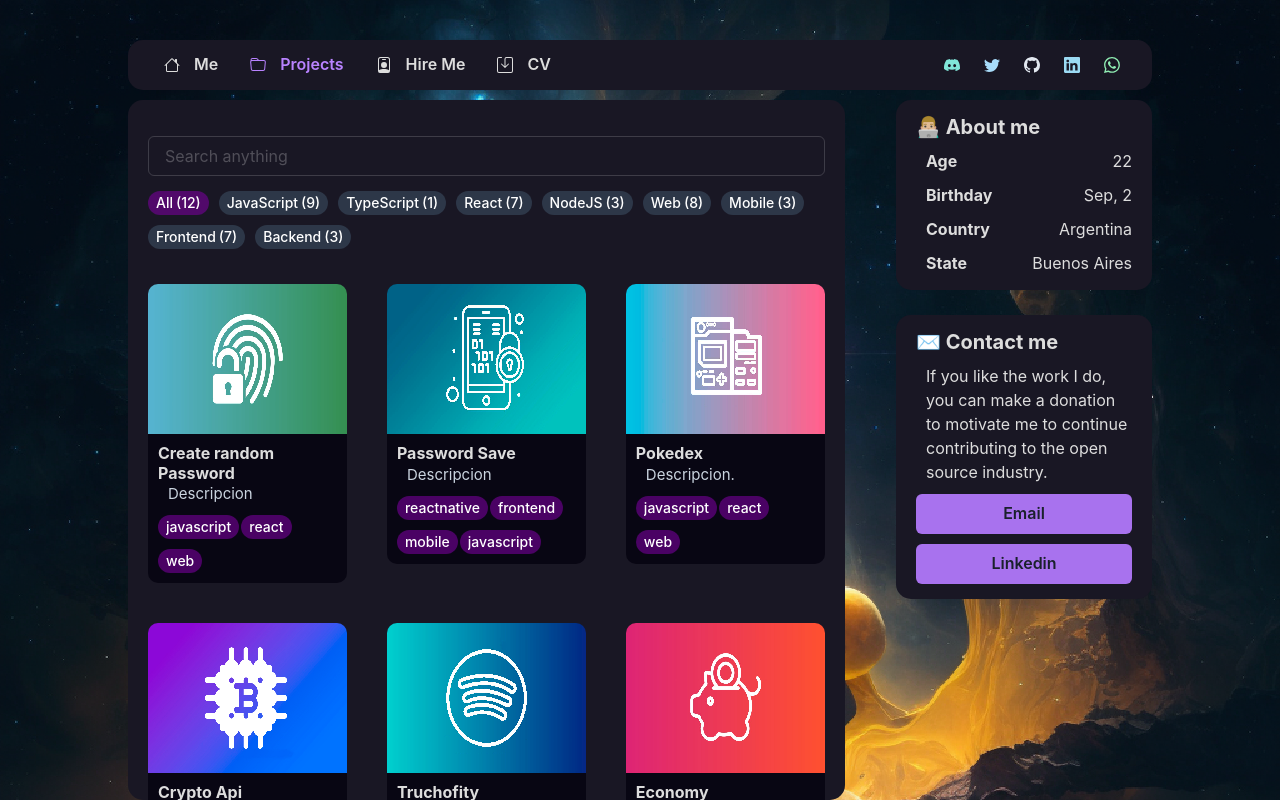
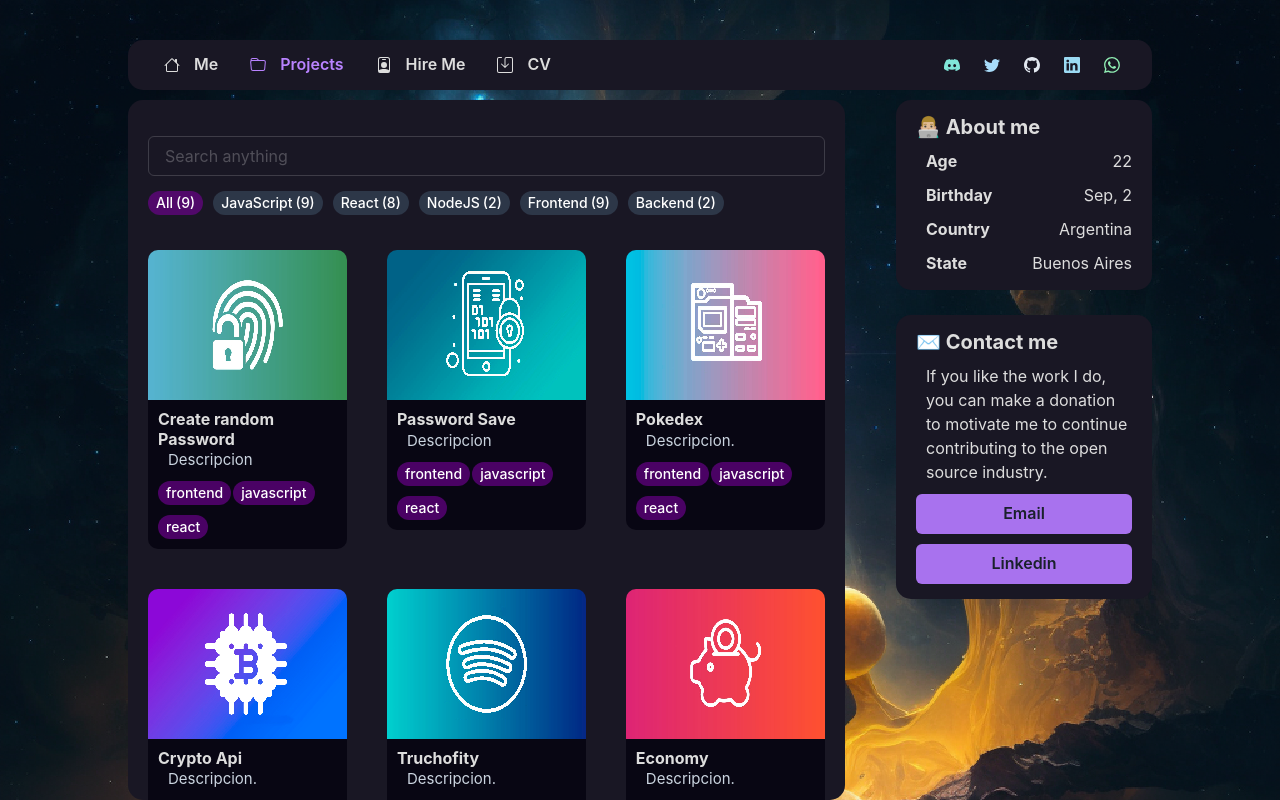
Before and after one commit to KurylukDev/kurylukWeb, a React (Vite) app: page /projects in a window 1280 px wide. Built offline with nearby package versions, Linux system fonts and the light colour scheme.

Commit message:
Arreglo de fallos en hireme, CV, projects & technology

```diff
--- a/public/projects.json
+++ b/public/projects.json
@@ -3,10 +3,6 @@
     {
       "id": "javascript",
       "label": "JavaScript"
-    },
-    {
-      "id": "typescript",
-      "label": "TypeScript"
     },
     {
       "id": "react",
@@ -15,14 +11,6 @@
     {
       "id": "nodejs",
       "label": "NodeJS"
-    },
-    {
-      "id": "web",
-      "label": "Web"
-    },
-    {
-      "id": "mobile",
-      "label": "Mobile"
     },
     {
       "id": "frontend",
@@ -37,87 +25,65 @@
     {
       "name": "Create random Password",
       "description": "Descripcion",
-      "categories": ["javascript", "react", "web"],
+      "categories": ["frontend", "javascript", "react"],
       "thumbnail": "/thumbnails/advanced-auth.jpg",
       "link": "https://www.youtube.com/watch?v=hPr-Yc92qaY&ab_channel=A2ZHighlights"
     },
     {
       "name": "Password Save",
       "description": "Descripcion",
-      "categories": ["reactnative", "frontend", "mobile", "javascript"],
+      "categories": ["frontend","javascript", "react"],
       "thumbnail": "/thumbnails/password.jpg",
       "link": "https://www.youtube.com/watch?v=hPr-Yc92qaY&ab_channel=A2ZHighlights"
     },
     {
       "name": "Pokedex",
       "description": "Descripcion.",
-      "categories": ["javascript", "react", "web"],
+      "categories": ["frontend","javascript", "react"],
       "thumbnail": "/thumbnails/pokedex.jpg",
       "link": "https://www.youtube.com/watch?v=hPr-Yc92qaY&ab_channel=A2ZHighlights"
     },
     {
       "name": "Crypto Api",
       "description": "Descripcion.",
-      "categories": ["javascript", "react", "web"],
+      "categories": ["frontend","javascript", "react"],
       "thumbnail": "/thumbnails/crypto.jpg",
       "link": "https://www.youtube.com/watch?v=hPr-Yc92qaY&ab_channel=A2ZHighlights"
     },
     {
       "name": "Truchofity",
       "description": "Descripcion.",
-      "categories": ["javascript", "react","web"],
+      "categories": ["frontend","javascript", "react"],
       "thumbnail": "/thumbnails/spotify.jpg",
       "link": "https://www.youtube.com/watch?v=hPr-Yc92qaY&ab_channel=A2ZHighlights"
     },
     {
       "name": "Economy",
       "description": "Descripcion.",
-      "categories": ["javascript", "frontend", "web"],
+      "categories": ["frontend", "javascript"],
       "thumbnail": "/thumbnails/economy.jpg",
       "link": "https://www.youtube.com/watch?v=hPr-Yc92qaY&ab_channel=A2ZHighlights"
     },
     {
       "name": "Find Buddy",
       "description": "Descripcion.",
-      "categories": ["javascript", "react", "web", "frontend", "nodejs", "backend"],
+      "categories": ["frontend","javascript", "react", "nodejs", "backend"],
       "thumbnail": "/thumbnails/findbuddy.jpg",
       "link": "https://www.youtube.com/watch?v=hPr-Yc92qaY&ab_channel=A2ZHighlights"
     },
     {
       "name": "Ecommerce",
       "description": "Descripcion.",
-      "categories": ["javascript", "react", "web", "frontend"],
+      "categories": ["frontend","javascript", "react", "backend", "nodejs"],
       "thumbnail": "/thumbnails/ecommerce.jpg",
       "link": "https://www.youtube.com/watch?v=hPr-Yc92qaY&ab_channel=A2ZHighlights"
     },
     {
       "name": "Task List",
       "description": "Descripcion.",
-      "categories": ["javascript", "react", "web", "frontend"],
+      "categories": ["frontend", "javascript", "react"],
       "thumbnail": "/thumbnails/tasklist.jpg",
       "link": "https://www.youtube.com/watch?v=hPr-Yc92qaY&ab_channel=A2ZHighlights"
-    },
-    {
-      "name": "Find Buddy Mobile",
-      "description": "Descripcion",
-      "categories": ["reactnative", "frontend", "mobile", "nodejs", "backend"],
-      "thumbnail": "/thumbnails/findbuddymobile.jpg",
-      "link": "https://www.youtube.com/watch?v=hPr-Yc92qaY&ab_channel=A2ZHighlights"
-    },
-    {
-      "name": "Task list Mobile",
-      "description": "Descripcion",
-      "minidescription":"Descripcion",
-      "categories": ["reactnative", "frontend", "mobile", "nodejs", "backend"],
-      "thumbnail": "/thumbnails/tasklistmobile.jpg",
-      "link": "https://www.youtube.com/watch?v=hPr-Yc92qaY&ab_channel=A2ZHighlights"
-    },
-    {
-      "name": "Soon",
-      "description": "Soon",
-      "categories": ["typescript"],
-      "thumbnail": "/soon.png",
-      "link": ""
     }
   ]
 }
--- a/src/components/layout/form/FormEmail.jsx
+++ b/src/components/layout/form/FormEmail.jsx
@@ -5,7 +5,7 @@ import styles from './FormEmail.module.css'
 function ContactForm() {
   const [state, handleSubmit] = useForm("mvoyyebw");
   if (state.succeeded) {
-      return <p color='#fff'>Thanks for joining!</p>;
+      return <p color='#fff'>Thanks for contact me!</p>;
   }
   return (
       <Box className={styles["formStyle"]}>
@@ -51,33 +51,3 @@ function ContactForm() {
       );
     }
     export default App;
-
-    /* <Box className={styles["login"]}>
-   <h2 className={styles["login-header"]}>Contact Me</h2>
-
-   <form className={styles["login-container"]} onSubmit={handleSubmit}>
-     <p><input
-         id="email"
-         name="email"
-         placeholder='email'
-       />
-       <ValidationError
-         prefix="Email"
-         field="email"
-         errors={state.errors}
-       /></p>
-     <p><textarea
-         id="message"
-         name="message"
-         placeholder="message"
-       />
-       <ValidationError
-         prefix="Message"
-         field="message"
-         errors={state.errors}
-       /></p>
-       <button type="submit" disabled={state.submitting}>
-         Submit
-       </button>
-   </form>
-  </Box>*/
--- a/src/components/layout/form/FormEmail.module.css
+++ b/src/components/layout/form/FormEmail.module.css
@@ -1,110 +1,3 @@
-
-/*.login {
-    width: 100%;
-  max-width: 400px;
-  margin: 16px auto;
-  font-size: 16px;
-}
-
-.login-header,
-.login p {
-  margin-top: 0;
-  margin-bottom: 0;
-}
-
-.login-triangle {
-  width: 0;
-  margin-right: auto;
-  margin-left: auto;
-  border: 12px solid transparent;
-  border-bottom-color: rgba(190, 34, 221, 0.479);
-}
-
-.login-header {
-  background: rgba(7, 7, 7, 0.048);
-  padding: 20px;
-  font-size: 1.4em;
-  font-weight: normal;
-  text-align: center;
-  text-transform: uppercase;
-  color: #fff;
-}
-
-.login-container {
-  background: #807f7f0c;
-  padding: 12px;
-}
-
-.login p {
-  padding: 12px;
-}
-
-.login input {
-  box-sizing: border-box;
-  display: block;
-  width: 100%;
-  border-width: 1px;
-  border-style: solid;
-  padding: 16px;
-  outline: 0;
-  font-family: inherit;
-  font-size: 0.95em;
-}
-
-.login button{
-    box-sizing: border-box;
-    display: block;
-    margin: auto;
-    width: 80%;
-    border-width: 1px;
-    border-style: solid;
-    padding: 16px;
-    outline: 0;
-    font-family: inherit;
-    font-size: 0.95em;
-}
-
-.login textarea {
-    box-sizing: border-box;
-    display: block;
-    width: 100%;
-    border-width: 1px;
-    border-style: solid;
-    padding: 16px;
-    outline: 0;
-    font-family: inherit;
-    font-size: 0.95em;
-  }
-
-.login input,
-.login textarea {
-  background: rgb(80, 79, 79);
-  border-color: rgba(187, 187, 187, 0.363);
-  color: rgb(252, 250, 252);
-}
-
-
-.login input:focus,
-.login textarea:focus {
-  border-color: #888;
-}
-
-.login button {
-  background: rgba(181, 70, 255, 0.514);
-  border-color: transparent;
-  color: #fff;
-  cursor: pointer;
-}
-
-.login button:hover {
-  background: rgba(194, 13, 179, 0.575);
-}
-
-
-.login button:focus {
-  border-color: rgb(116, 0, 170);
-}
-*/
 
 .formStyle{
   width: 100%;
@@ -115,7 +8,7 @@
 }
 .form-group{
   width: 100%;
-  margin-bottom: 2rem;
+  margin-bottom: 1rem;
 }
 
 label{
@@ -155,7 +48,7 @@ button[type='submit'] {
 /* FormSection*/
 
 .ContactSectionStyle{
-  padding: 1rem 0;
+  padding: 0.2rem 0;
 
 }
 
@@ -165,25 +58,12 @@ button[type='submit'] {
   justify-content: center;
   position: relative;
 }
-.right {
-  max-width: 500px;
-  width: 100%;
-  border-radius: 12px;
-  /* padding-left: 3rem; */
-}
 @media only screen and (max-width: 768px) {
   .contactSection__wrapper {
     flex-direction: column;
   }
   .contactSection__wrapper::after {
     display: none;
-  }
-  .left,
-  .right {
-    max-width: 100%;
-  }
-  .right {
-    padding: 4rem 2rem 2rem 2rem;
   }
 }
 
--- a/src/components/technologies/Technologies.jsx
+++ b/src/components/technologies/Technologies.jsx
@@ -29,9 +29,6 @@ export default function Technology() {
 <TechIcon id={"tailwindcss"} />
 <TechIcon id={"nextjs"} />
 <TechIcon id={"node"} />
-<TechIcon id={"python"} />
-<TechIcon id={"flask"} />
-<TechIcon id={"django"} />
 <TechIcon id={"git"} />
 <TechIcon id={"github"} />
 <TechIcon id={"chakara"} />
--- a/src/pages/Cv.jsx
+++ b/src/pages/Cv.jsx
@@ -1,4 +1,4 @@
-import { Box, Heading, Text, Button } from "@chakra-ui/react";
+import { Box, Heading, Button } from "@chakra-ui/react";
 import '../styles/index.css'
 
 export default function Cv() {
--- a/src/pages/hireme.jsx
+++ b/src/pages/hireme.jsx
@@ -1,4 +1,4 @@
-import { Box, Heading, Text } from "@chakra-ui/react";
+import { Box, Heading } from "@chakra-ui/react";
 import ContactForm from "../components/layout/form/FormEmail"
 import styles from '../components/layout/form/FormEmail.module.css'
 
@@ -7,13 +7,10 @@ export default function HireMe() {
         <Box className={styles["ContactSectionStyle"]}>
         <Box className={styles["container"]}>
         <Box textAlign={"center"}>
-            <p className={styles["h2"]}>get in touch</p>
         <Heading className={["title"]}><p className={styles["title"]}>Contact</p></Heading>
         </Box>
         <Box className={styles["contactSection__wrapper"]}>
-        <Box className={styles["right"]}>
         <ContactForm />
-        </Box>
         </Box>
       </Box>
     </Box>
--- a/src/pages/projects.jsx
+++ b/src/pages/projects.jsx
@@ -18,9 +18,10 @@ import {
 	ModalCloseButton,
     useDisclosure,
 } from "@chakra-ui/react";
-import React from 'react'
+import React from 'react';
 
 import { useEffect, useState } from "react";
+
 
 var setCategory;
 var category;
```
